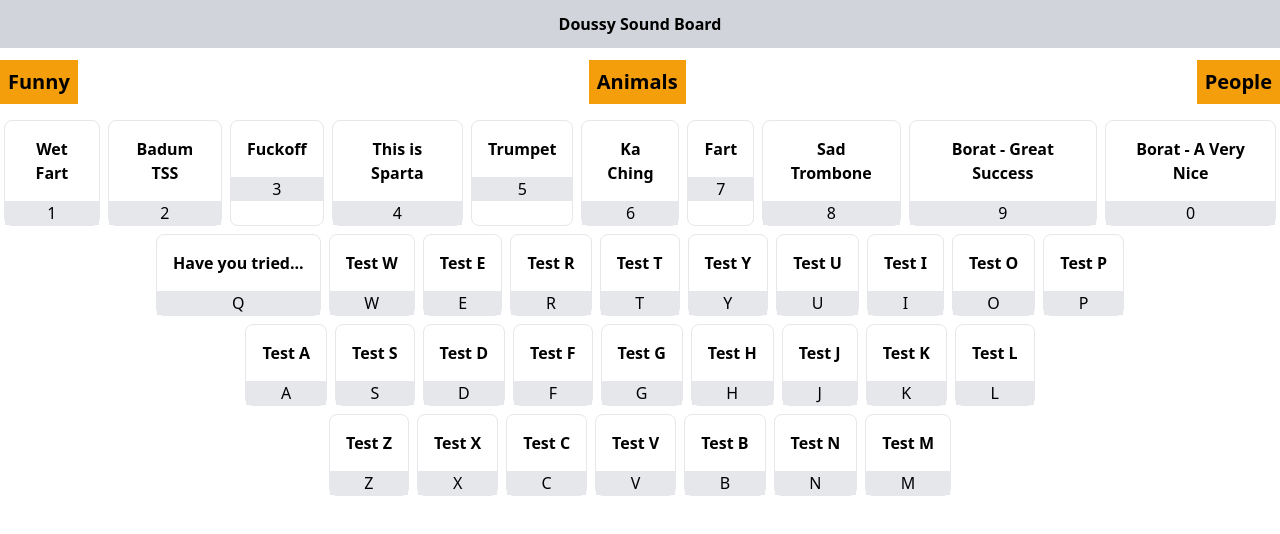
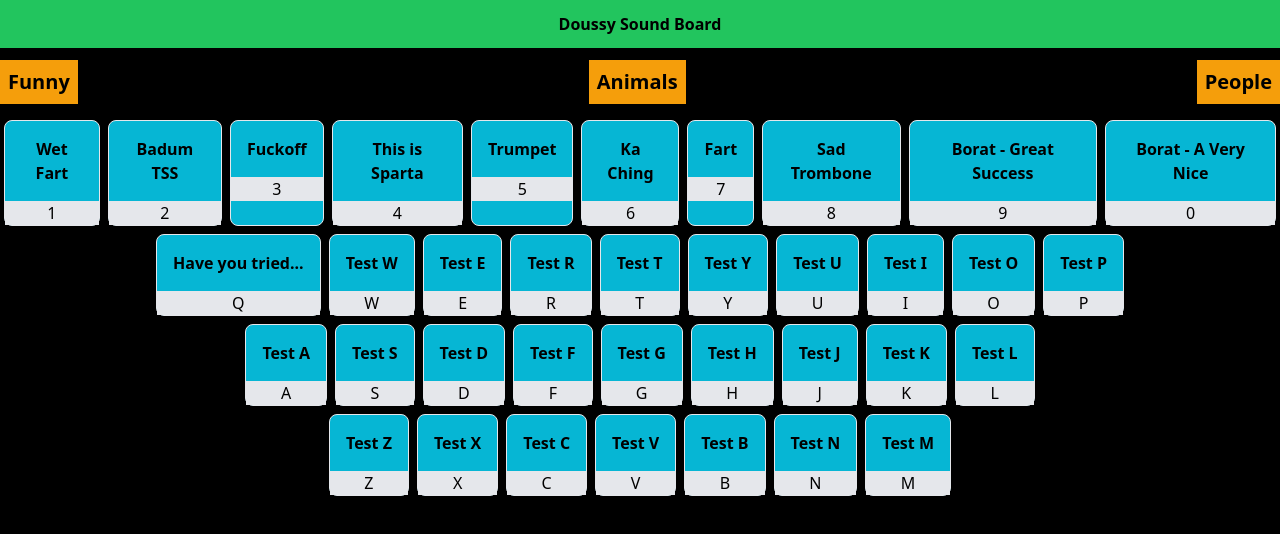
Before and after one commit to Doussy/Doussy-Sound-Board, a Next.js app: page / in a window 1280 px wide. Shown: the top 534 px of the page. Built offline with nearby package versions, Linux system fonts and the light colour scheme.

Commit message:
Update some colours

```diff
--- a/pages/index.tsx
+++ b/pages/index.tsx
@@ -353,21 +353,21 @@ export default function Home() {
   }, [activeItems, activeTab])
 
   return (
-    <div className="text-center">
+    <div className="min-h-screen text-center bg-black">
       <Head>
         <title>Doussy Sound Board</title>
         <link rel="icon" href="/favicon.ico" />
       </Head>
 
-      <div className="mb-3 bg-gray-300 p-3 font-bold">
+      <div className="p-3 mb-3 font-bold bg-green-500">
         <div>Doussy Sound Board</div>
       </div>
 
-      <div className="mb-3 flex justify-between">
+      <div className="flex justify-between mb-3">
         {tabs.map((tab) => (
           <div
             key={tab.name}
-            className="cursor-pointer bg-amber-500 p-2 text-xl font-bold"
+            className="p-2 text-xl font-bold cursor-pointer bg-amber-500"
             onClick={() => {
               setActiveTab(tab.name)
               setActiveItems(tab.items)
@@ -383,7 +383,7 @@ export default function Home() {
           <div
             id={`key_${index + 1}`}
             key={item.name + item.sound}
-            className="m-1 flex cursor-pointer flex-col rounded-lg border"
+            className="flex flex-col m-1 border rounded-lg cursor-pointer bg-cyan-500"
             onClick={() => {
               new Audio(item.sound).play()
             }}
@@ -399,13 +399,13 @@ export default function Home() {
           <div
             id={`key_${keyboardRow1[index]}`}
             key={item.name + item.sound}
-            className="m-1 flex cursor-pointer flex-col rounded-lg border"
+            className="flex flex-col m-1 border rounded-lg cursor-pointer bg-cyan-500"
             onClick={() => {
               new Audio(item.sound).play()
             }}
           >
             <div className="p-4 font-bold">{item.name}</div>
-            <div className="bg-gray-200 capitalize">{keyboardRow1[index]}</div>
+            <div className="capitalize bg-gray-200">{keyboardRow1[index]}</div>
           </div>
         ))}
       </div>
@@ -415,13 +415,13 @@ export default function Home() {
           <div
             id={`key_${keyboardRow2[index]}`}
             key={item.name + item.sound}
-            className="m-1 flex cursor-pointer flex-col rounded-lg border"
+            className="flex flex-col m-1 border rounded-lg cursor-pointer bg-cyan-500"
             onClick={() => {
               new Audio(item.sound).play()
             }}
           >
             <div className="p-4 font-bold">{item.name}</div>
-            <div className="bg-gray-200 capitalize">{keyboardRow2[index]}</div>
+            <div className="capitalize bg-gray-200">{keyboardRow2[index]}</div>
           </div>
         ))}
       </div>
@@ -431,13 +431,13 @@ export default function Home() {
           <div
             id={`key_${keyboardRow3[index]}`}
             key={item.name + item.sound}
-            className="m-1 flex cursor-pointer flex-col rounded-lg border"
+            className="flex flex-col m-1 border rounded-lg cursor-pointer bg-cyan-500"
             onClick={() => {
               new Audio(item.sound).play()
             }}
           >
             <div className="p-4 font-bold">{item.name}</div>
-            <div className="bg-gray-200 capitalize">{keyboardRow3[index]}</div>
+            <div className="capitalize bg-gray-200">{keyboardRow3[index]}</div>
           </div>
         ))}
       </div>
```
